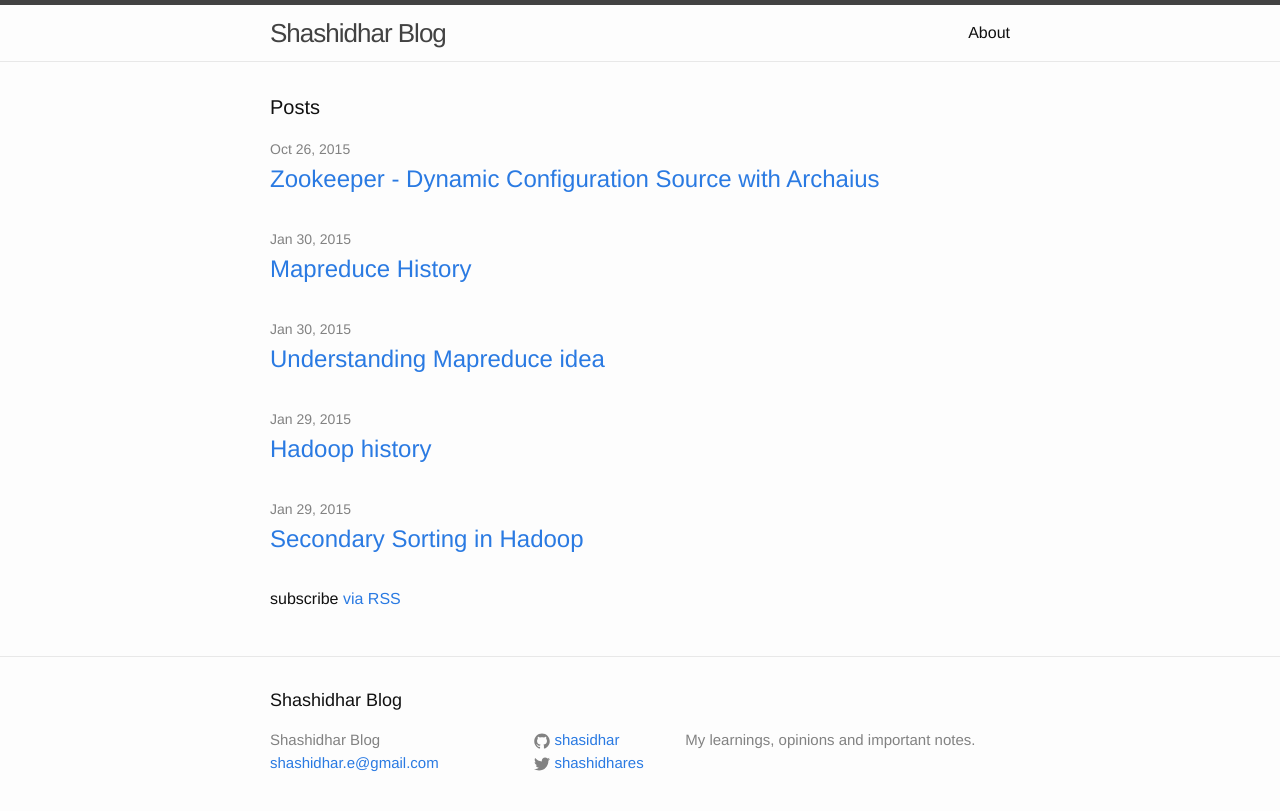
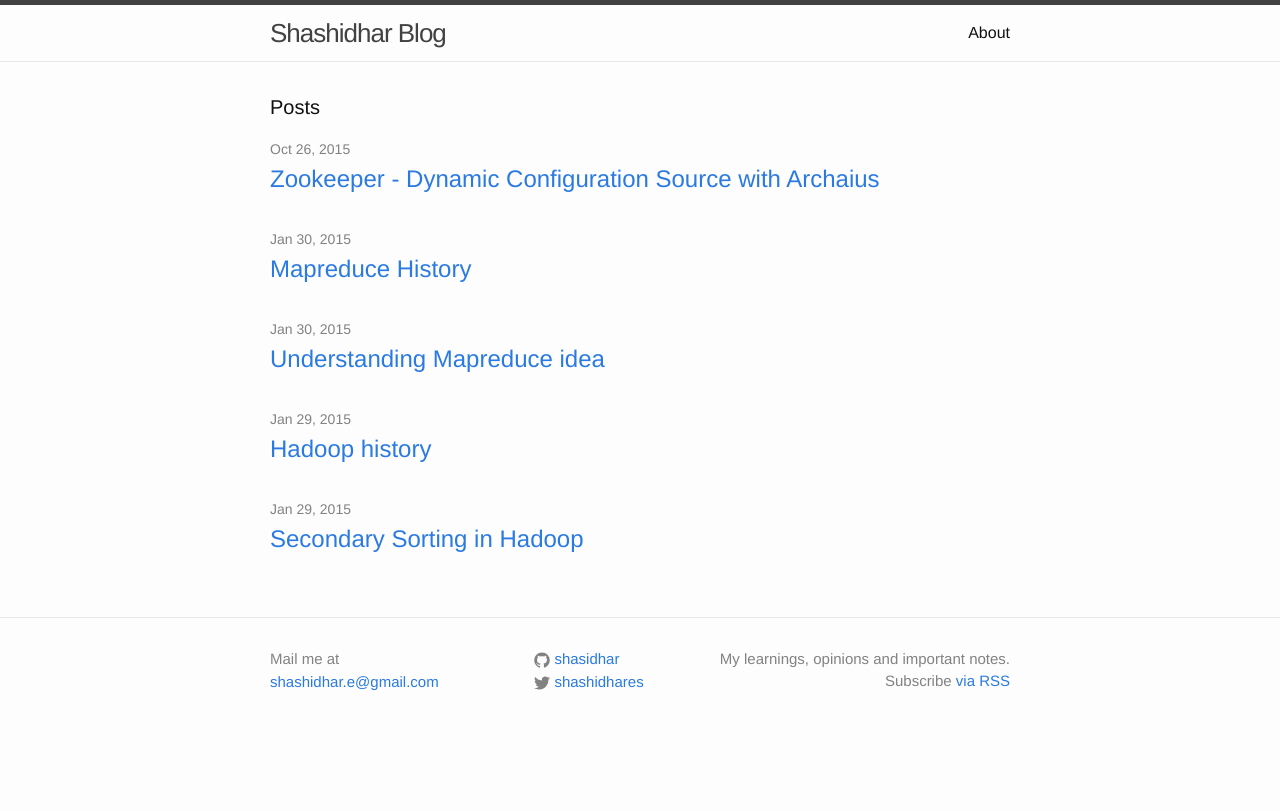
Before and after one commit to Shasidhar/shasidhar.github.io, a Jekyll site: the page built from index.html, in a window 1280 px wide. Shown: the top 811 px of the page. Built offline with Jekyll 4.4.1, drawn with Linux system fonts in a browser that asks for light colours.

Commit message:
footer modified

```diff
--- a/_includes/footer.html
+++ b/_includes/footer.html
@@ -1,14 +1,11 @@
 <footer class="site-footer">
 
   <div class="wrapper">
-
-    <h2 class="footer-heading">{{ site.title }}</h2>
-
     <div class="footer-col-wrapper">
       <div class="footer-col  footer-col-1">
         <ul class="contact-list">
-          <li>{{ site.title }}</li>
-          <li><a href="mailto:{{ site.email }}">{{ site.email }}</a></li>
+        <p style="margin-bottom:0px;">Mail me at</p>
+        <li><a href="mailto:{{ site.email }}">{{ site.email }}</a></li>
         </ul>
       </div>
 
@@ -46,7 +43,8 @@
       </div>
 
       <div class="footer-col  footer-col-3">
-        <p class="text">{{ site.description }}</p>
+        <p class="text" style="float:right;">{{ site.description }}</p>
+        <p class="rss-subscribe" style="margin-top: -16px;float: right;">Subscribe <a href="{{ "/feed.xml" | prepend: site.baseurl }}">via RSS</a></p>
       </div>
     </div>
 
--- a/index.html
+++ b/index.html
@@ -17,7 +17,4 @@ layout: default
       </li>
     {% endfor %}
   </ul>
-
-  <p class="rss-subscribe">subscribe <a href="{{ "/feed.xml" | prepend: site.baseurl }}">via RSS</a></p>
-
 </div>
```
